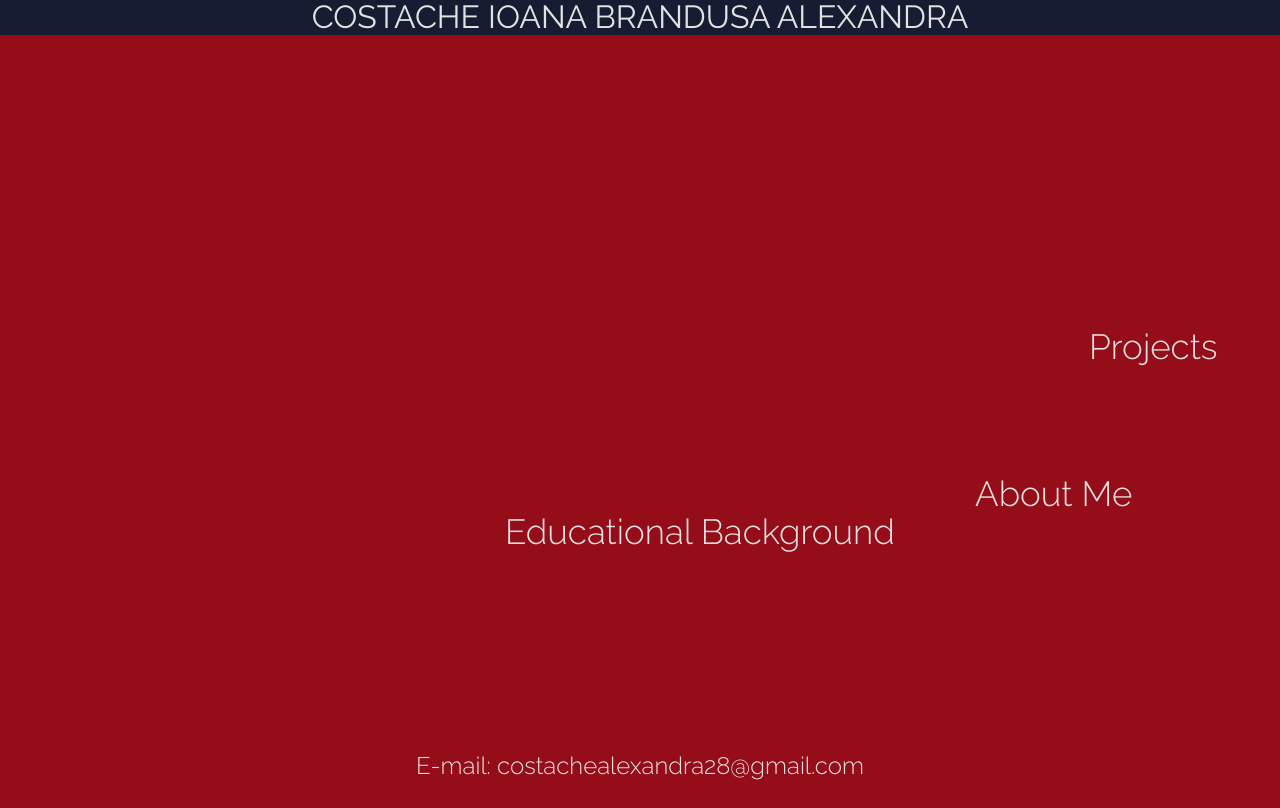
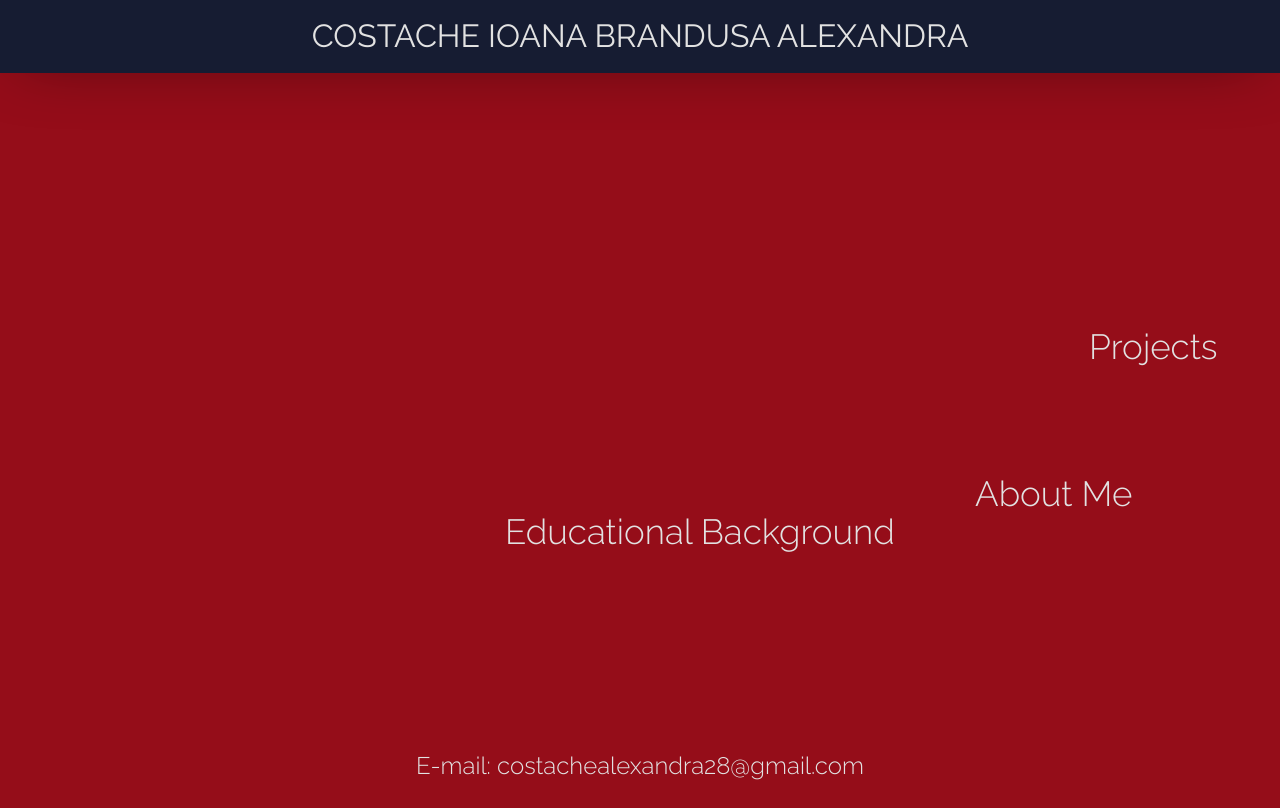
Before and after one commit to c1ba/portofolio, a React (Create React App) app: page / in a window 1280 px wide. Built offline with nearby package versions, Linux system fonts and the light colour scheme.

Commit message:
Some other commit again

```diff
--- a/src/App.css
+++ b/src/App.css
@@ -18,15 +18,39 @@ hr {
   font-weight: 300;
 }
 
+.App .link:hover {
+  color: #a3eeff;
+  -webkit-transition: color 0.2s ease-in-out;
+  transition: color 0.2s ease-in-out;
+}
+
+.App .link_main:hover {
+  color: #2a303e;
+  -webkit-transition: color 0.2s ease-in-out;
+  transition: color 0.2s ease-in-out;
+}
+
 .App .opening_div {
   background-color: #161c32;
   margin: 0;
   margin-top: -10px;
   position: absolute;
   width: 100%;
+  height: 75px;
   z-index: 3;
   -webkit-animation-duration: 3s;
           animation-duration: 3s;
+  display: -webkit-box;
+  display: -ms-flexbox;
+  display: flex;
+  -webkit-box-pack: center;
+      -ms-flex-pack: center;
+          justify-content: center;
+  -webkit-box-align: center;
+      -ms-flex-align: center;
+          align-items: center;
+  -webkit-box-shadow: 0px 0px 65px -21px rgba(0, 0, 0, 0.69);
+  box-shadow: 0px 0px 65px -21px rgba(0, 0, 0, 0.69);
 }
 
 .App .text_box {
--- a/src/App.js
+++ b/src/App.js
@@ -16,17 +16,17 @@ export default function BasicExample() {
     <Router>
       <div className="App">
       <div>
-        <Link to="/portofolio/"><h1 style={openingText} className="opening_div">COSTACHE IOANA BRANDUSA ALEXANDRA</h1></Link>
+        <Link to="/portofolio/"><div className="opening_div"><h1 style={openingText}>COSTACHE IOANA BRANDUSA ALEXANDRA</h1></div></Link>
       </div>
         <ul className="nav">
           <li>
-            <Link style={randomPos1} to="/portofolio/projects">Projects</Link>
+            <Link className="link_main" style={randomPos1} to="/portofolio/projects">Projects</Link>
           </li>
           <li>
-            <Link style={randomPos2} to="/portofolio/e_b">Educational Background</Link>
+            <Link className="link_main" style={randomPos2} to="/portofolio/e_b">Educational Background</Link>
           </li>
           <li>
-            <Link style={randomPos3} to="/portofolio/about_me">About Me</Link>
+            <Link className="link_main" style={randomPos3} to="/portofolio/about_me">About Me</Link>
           </li>
           <Link className="background" to="/portofolio/"></Link>
         </ul>
--- a/src/App.scss
+++ b/src/App.scss
@@ -22,14 +22,31 @@ h1, h2, h3, h4, h5, h6, p, a {
 
 }
 
+.link:hover {
+    color: #a3eeff;
+    transition: color 0.2s ease-in-out;
+}
+
+.link_main:hover {
+  color: #2a303e;
+  transition: color 0.2s ease-in-out;
+}
+
 .opening_div{
   background-color: #161c32;
   margin: 0;
   margin-top: -10px;
   position: absolute;
   width: 100%;
+  height: 75px;
   z-index: 3;
   animation-duration: 3s;
+  display: flex;
+  justify-content: center;
+  align-items: center;
+  -webkit-box-shadow: 0px 0px 65px -21px rgba(0,0,0,0.69);
+  -moz-box-shadow: 0px 0px 65px -21px rgba(0,0,0,0.69);
+  box-shadow: 0px 0px 65px -21px rgba(0,0,0,0.69);
 }
 
 .text_box {
--- a/src/pgs/projects.js
+++ b/src/pgs/projects.js
@@ -5,11 +5,11 @@ export default class Projects extends Component {
     return (
         <div style={box} className="projects text_box">
         <div className="content">
-        <h2 style={linkText} onClick={()=>window.open("https://c1ba.github.io/throw_trash_responsibly/", "_blank")}>Throw Trash Responsibly</h2>
-       <h2 style={linkText} onClick={()=>window.open("https://friendly-wescoff-c440fd.netlify.app/", "_blank")}>Color Scroller(Hex Code Based)</h2>
-       <h2 style={linkText} onClick={()=>window.open("https://www.maskohomedesign.com", "_blank")}>Masko Home Design(Business Cancelled)</h2>
-       <h2 style={linkText} onClick={()=>window.open("https://ciba.itch.io/apedyo", "_blank")}>APEDYO</h2>
-       <h2 style={linkText} onClick={()=>window.open("https://www.facebook.com/MiaKaraBucharest/photos/2562669244003454", "_blank")}>Mia Kara Poster</h2>
+        <h2 style={linkText} className="link" onClick={()=>window.open("https://c1ba.github.io/throw_trash_responsibly/", "_blank")}>Throw Trash Responsibly</h2>
+       <h2 style={linkText} className="link" onClick={()=>window.open("https://friendly-wescoff-c440fd.netlify.app/", "_blank")}>Color Scroller(Hex Code Based)</h2>
+       <h2 style={linkText} className="link" onClick={()=>window.open("https://www.maskohomedesign.com", "_blank")}>Masko Home Design(Business Cancelled)</h2>
+       <h2 style={linkText} className="link" onClick={()=>window.open("https://ciba.itch.io/apedyo", "_blank")}>APEDYO</h2>
+       <h2 style={linkText} className="link" onClick={()=>window.open("https://www.facebook.com/MiaKaraBucharest/photos/2562669244003454", "_blank")}>Mia Kara Poster</h2>
         </div>
       </div>
     )
```
Also changed, not shown: 1 other file (tests, documents, lock files or other folders).
